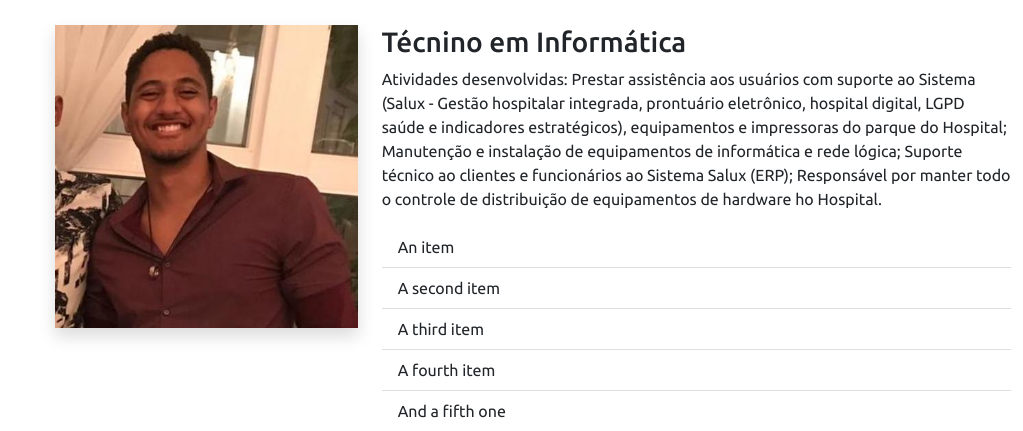
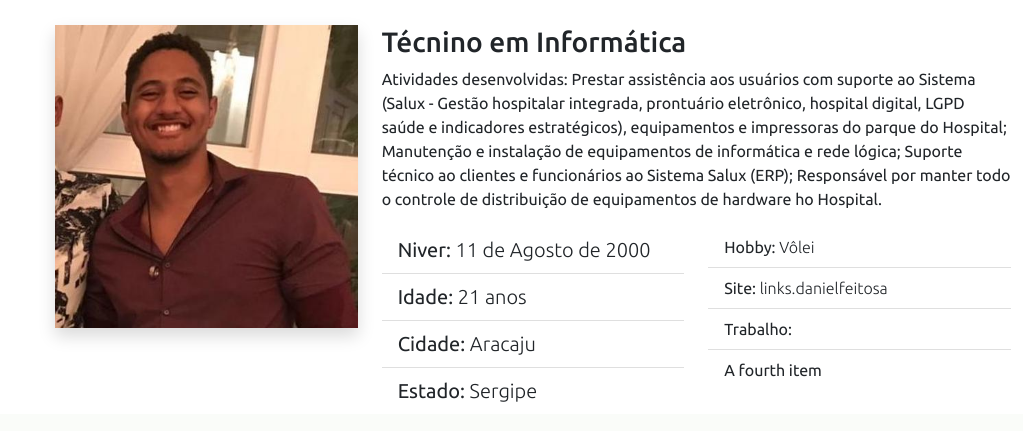
Before and after one commit to danielfeitosa4/portfolio, a Flask app: page / in a window 1280 px wide. Shown: the part 1021-1452 px from the top of the page, without its empty margins (257-1280 px from the left). After the commit the page ends 1423 px from the top, so only its background shows below. Run offline with Flask 2, Linux system fonts and the light colour scheme; some libraries are stand-ins or nearby versions.

Commit message:
adicionando colunas de descrição

```diff
--- a/templates/index.html
+++ b/templates/index.html
@@ -111,13 +111,40 @@
           <h3>Técnino em Informática </h3>
           <p>Atividades desenvolvidas: Prestar assistência aos usuários com suporte ao Sistema (Salux - Gestão hospitalar integrada, prontuário eletrônico, hospital digital, LGPD saúde e indicadores estratégicos), equipamentos e impressoras do parque do Hospital; Manutenção e instalação de equipamentos de informática e rede lógica; Suporte técnico ao clientes e funcionários ao Sistema Salux (ERP); Responsável por manter todo o controle  de distribuição de equipamentos de hardware ho Hospital.</p>
 
-          <ul class="list-group list-group-flush">
-            <li class="list-group-item">An item</li>
-            <li class="list-group-item">A second item</li>
-            <li class="list-group-item">A third item</li>
-            <li class="list-group-item">A fourth item</li>
-            <li class="list-group-item">And a fifth one</li>
-          </ul>
+          <div class="row">
+            <div class="col-md-6">
+              <ul class="list-group list-group-flush fs-5">
+                <li class="list-group-item">
+                  Niver: <span class="fw-lighter">11 de Agosto de 2000</span>
+                </li>
+                <li class="list-group-item">
+                  Idade: <span class="fw-lighter">21 anos</span>
+                </li>
+                <li class="list-group-item">
+                  Cidade: <span class="fw-lighter">Aracaju</span>
+                </li>
+                <li class="list-group-item">
+                  Estado: <span class="fw-lighter">Sergipe</span>
+                </li>
+              </ul>
+            </div>
+            <div class="col-md-6">
+              <ul class="list-group list-group-flush">
+                <li class="list-group-item">
+                  Hobby: <span class="fw-lighter">Vôlei</span>
+                </li>
+                <li class="list-group-item">
+                  Site: <a href="#" target="_blank" class="fw-lighter text-decoration-none link-dark">links.danielfeitosa</a>
+                </li>
+                <li class="list-group-item">
+                  Trabalho: <a href="#"></a>
+                </li>
+                <li class="list-group-item">
+                  A fourth item
+                </li>
+              </ul>
+            </div>
+          </div>
 
         </div>
       </div>
```
